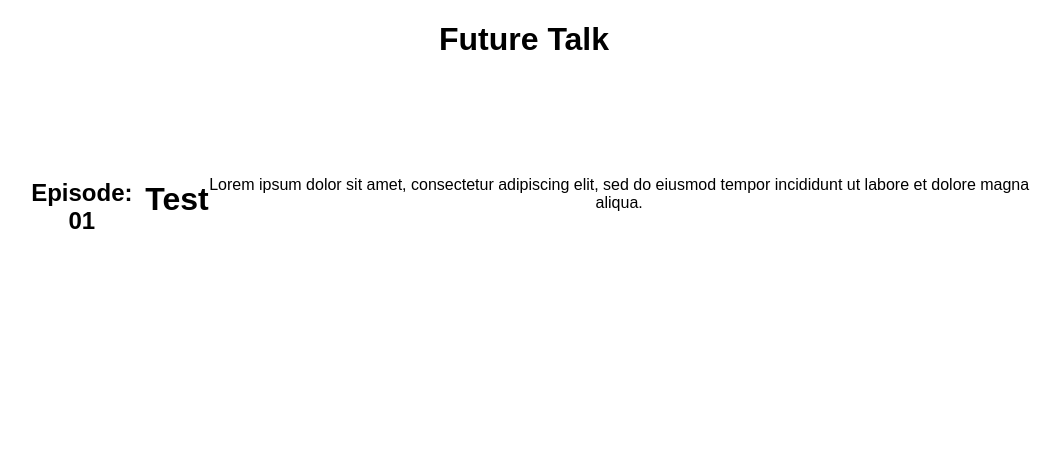
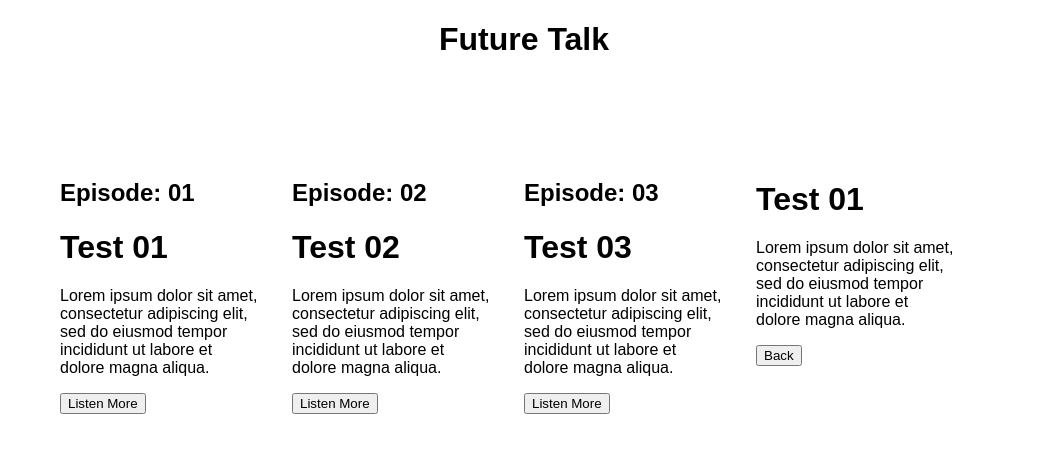
Before and after one commit to lucas-rudek/podcast_webapp, a React (Create React App) app: page /01 in a window 1280 px wide. Shown: the top 452 px of the page, without its empty margins (116-1177 px from the left). Built offline with nearby package versions, Linux system fonts and the light colour scheme.

Commit message:
changes in src

```diff
--- a/src/components/Container.jsx
+++ b/src/components/Container.jsx
@@ -7,22 +7,23 @@ import fetchFunction from "../fetchFunction";
 
 export default function Container() {
   const podcast = fetchFunction();
+  console.log(podcast);
   return (
     <div className="container">
       <Router>
+        {podcast.map((res) => {
+          return <PodcastWidget podcast={res} />;
+        })}
         <Switch>
-          <Route
-            path="/"
-            exact
-            render={(props) => (
-              <PodcastWidget {...props} podcast={podcast[0]} />
-            )}
-          />
-          <Route
-            path={`/${podcast[0].episode}`}
-            exact
-            render={(props) => <Podcast {...props} podcast={podcast[0]} />}
-          />
+          {podcast.map((res) => {
+            return (
+              <Route
+                exact
+                path={`/${res.episode}`}
+                render={(props) => <Podcast {...props} podcast={res} />}
+              />
+            );
+          })}
         </Switch>
       </Router>
     </div>
--- a/src/components/Podcast.jsx
+++ b/src/components/Podcast.jsx
@@ -1,13 +1,15 @@
 import React from "react";
 import "../styles.css";
+import { Link } from "react-router-dom";
 
 export default function Podcast(props) {
-  console.log(props);
   return (
-    <>
-      <h2>Episode: {props.podcast.episode}</h2>
+    <div className="podcastContainer">
       <h1>{props.podcast.name}</h1>
       <p>{props.podcast.description}</p>
-    </>
+      <Link to="/">
+        <button type="button">Back</button>
+      </Link>
+    </div>
   );
 }
--- a/src/fetchFunction.js
+++ b/src/fetchFunction.js
@@ -4,7 +4,7 @@ export default function fetchFunction() {
   const podcast = [
     {
       episode: "01",
-      name: "Test",
+      name: "Test 01",
       description:
         "Lorem ipsum dolor sit amet, consectetur adipiscing elit, sed do eiusmod tempor incididunt ut labore et dolore magna aliqua."
     },
```
